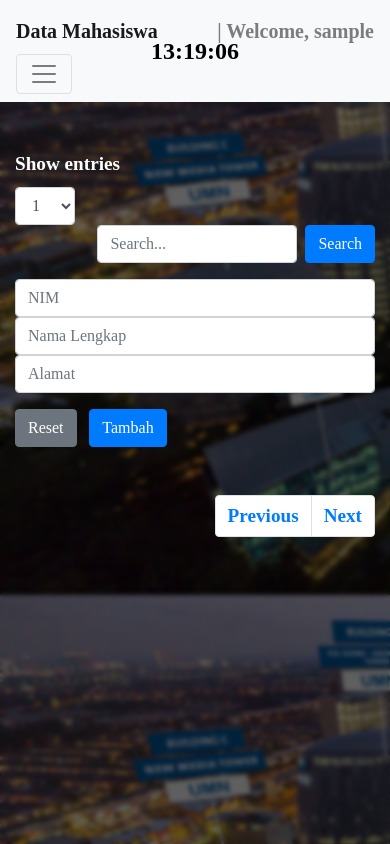
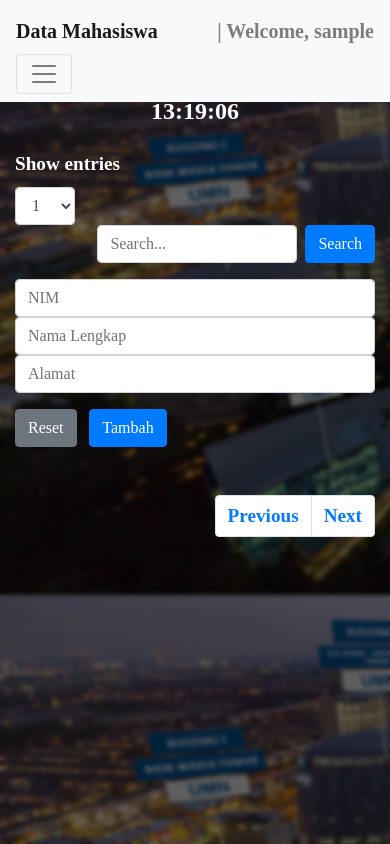
Before and after one commit to MarvellCe/PTI-UTS-LEC, a plain HTML site: page main.html in a window 390 px wide. Drawn offline with nearby package versions, Linux system fonts and the light colour scheme; sample sign-in values are in the browser's storage.

Commit message:
Update style.css

```diff
--- a/style.css
+++ b/style.css
@@ -72,6 +72,16 @@ body {
   margin-bottom: 10px;
   }
 
+  #clock {
+    color: white;
+    padding-top: 120px;
+    font-size: 24px;
+    position: absolute;
+    left: 50%;
+    top: 50%;
+    transform: translate(-50%, -50%);
+  }
+
   .hilang{
     display: none;
   }
```
